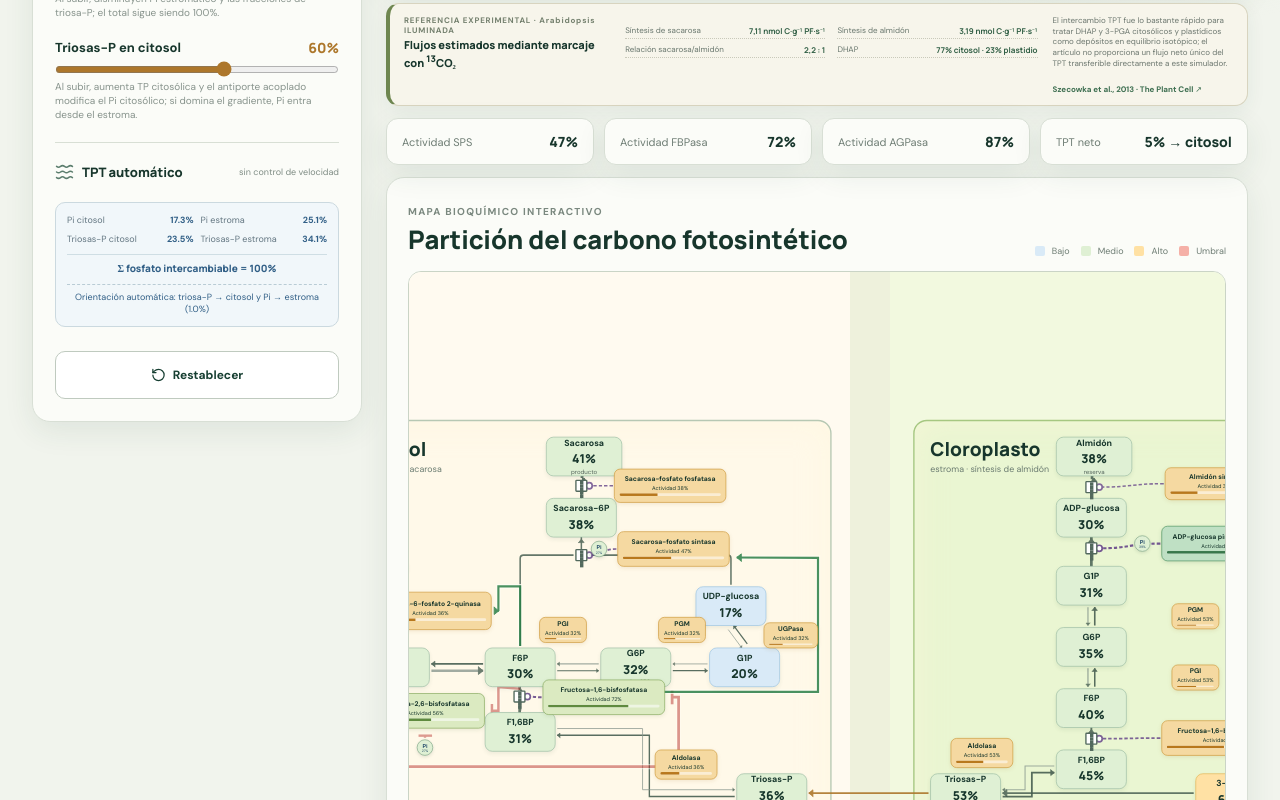
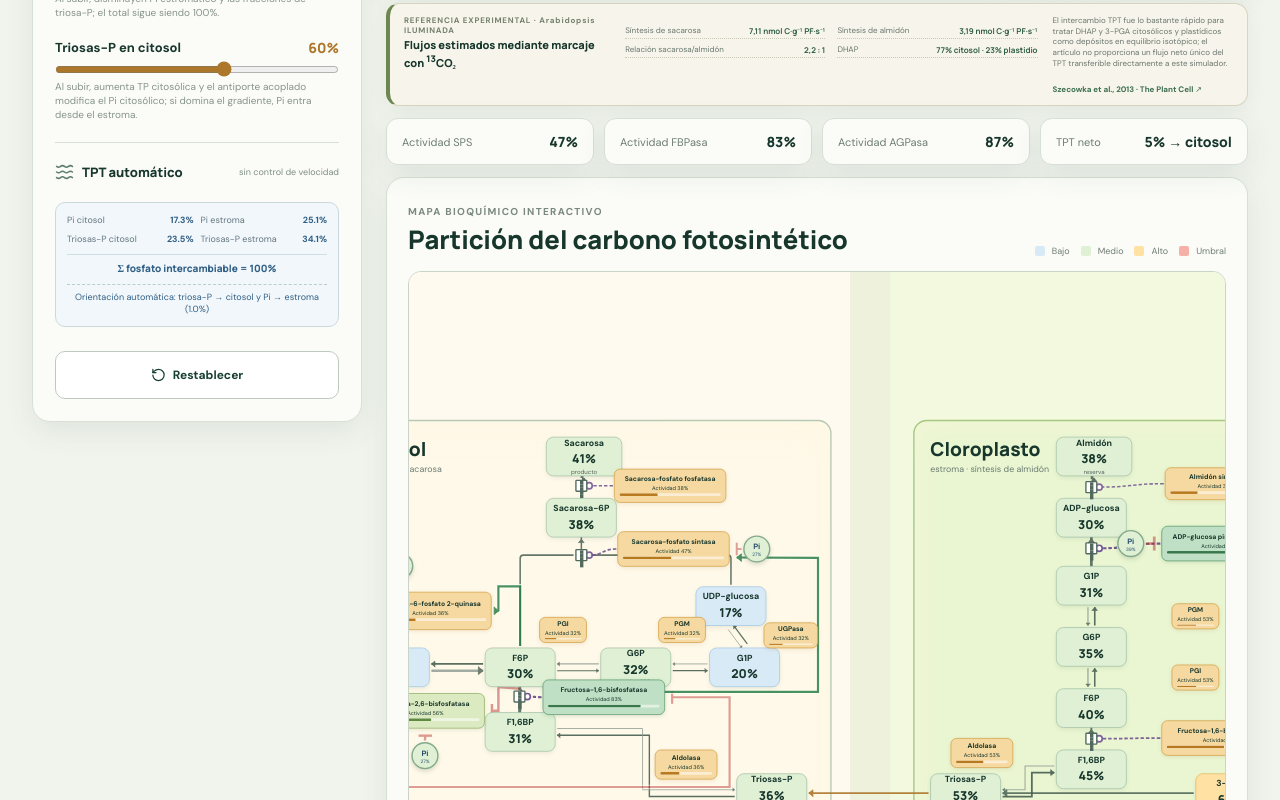
Before and after one commit to migred/Sacarosavsalmidon, a React (Vite) app: page / in a window 1280 px wide. Shown: the part 580-1380 px from the top of the page. Built offline with nearby package versions, Linux system fonts and the light colour scheme.

Commit message:
PiF226BP

```diff
--- a/package.json
+++ b/package.json
@@ -1,7 +1,7 @@
 {
   "name": "laboratorio-carbono-vegetal",
   "private": true,
-  "version": "1.0.9",
+  "version": "1.0.11",
   "type": "module",
   "scripts": {
     "dev": "vite",
--- a/src/App.tsx
+++ b/src/App.tsx
@@ -105,8 +105,10 @@ function derive(c: Controls): Model {
   // F6P y Pi activan la quinasa; las triosas-P la inhiben. Pi y F6P inhiben la fosfatasa.
   const f26Kinase = clamp(16 + f6p * .65 + piCyt * .38 - trioseCyt * .25)
   const f26Bisphosphatase = clamp(78 - piCyt * .48 - f6p * .32)
-  const f26bp = clamp(f26Kinase * .68 + (100 - f26Bisphosphatase) * .32)
-  const fbpase = clamp(100 - f26bp * .72)
+  // Respuesta deliberadamente exagerada para que F2,6BP funcione como un
+  // interruptor didáctico y no parezca permanentemente acumulado.
+  const f26bp = clamp(50 + (f26Kinase - f26Bisphosphatase) * 1.6)
+  const fbpase = clamp(100 - f26bp * .88)
   const sucrosePool = clamp(12 + carbonInput * .72 + trioseCyt * .35 - c.phloemLoading * .68 + (c.phase==='night'?8:0))
   const feedback = sucrosePool > 70 ? clamp((100 - sucrosePool) * 1.7) : 100
   const sps = clamp((g6p * .62 + (100 - piCyt) * .38) * feedback / 100)
@@ -205,7 +207,7 @@ export default function App(){
         <div className="map-card">
           <div className="map-title"><div><span>MAPA BIOQUÍMICO INTERACTIVO</span><h1>Partición del carbono fotosintético</h1></div><div className="map-legend"><i className="low"/>Bajo<i className="normal"/>Medio<i className="high"/>Alto<i className="critical"/>Umbral</div></div>
           <MetabolicFlow balance={balance} derived={d}/>
-          <div className="sbgn-key"><span><b>□</b> metabolito</span><span><b>○</b> proceso</span><span><b>→</b> dirigida</span><span><b>⇄</b> reversible</span><span><b>⊣</b> inhibición</span><span><b>△</b> activación</span><span><b>Pi repetido:</b> réplicas del mismo depósito</span><span><b>Regulación:</b> se muestra la señal dominante</span><span><b>Enzima:</b> rojo baja · ámbar media · verde alta</span><span><b>Pasa el cursor</b> para explicar su actividad</span></div>
+          <div className="sbgn-key"><span><b>□</b> metabolito</span><span><b>○</b> proceso</span><span><b>→</b> dirigida</span><span><b>⇄</b> reversible</span><span><b>⊣</b> inhibición</span><span><b>△</b> activación</span><span><b>Pi repetido:</b> réplicas del mismo depósito</span><span><b>Regulación:</b> se muestra la señal dominante</span><span><b>Enzima:</b> rojo baja · ámbar media · verde alta</span><span><b>Pasa el cursor:</b> viñeta explicativa</span></div>
         </div>
         <div className="interpretation"><Info/><div><b>Respuesta regulatoria</b><p>{d.sucrosePool>=70?'La sacarosa acumulada ejerce retroinhibición sobre SPS. ':d.sps<25?'La síntesis de sacarosa está limitada por sustrato o por Pi. ':'SPS conserva capacidad para sostener la síntesis de sacarosa. '}{balance.piCyt>=65?'El Pi citosólico alto inhibe SPS y modifica el balance F6P-2-quinasa/F2,6BPasa. ':''}{balance.piStroma>=65?'El Pi estromático reduce la relación 3-PGA/Pi e inhibe AGPasa. ':d.agpase>=70?'La relación carbono/Pi activa AGPasa y favorece el almidón. ':'AGPasa responde al balance carbono/Pi. '}El TPT intercambia una triosa-P por un Pi, sin cambiar el fosfato total.</p></div></div>
       </section>
--- a/src/MetabolicFlow.tsx
+++ b/src/MetabolicFlow.tsx
@@ -1,7 +1,7 @@
 import { memo, useMemo, useRef, useState } from 'react'
 import {
   Background, BaseEdge, Controls, Handle, MarkerType, Position, ReactFlow,
-  getBezierPath, getSmoothStepPath, getStraightPath, type EdgeProps, type NodeProps, type ReactFlowInstance,
+  getBezierPath, getSmoothStepPath, getStraightPath, type EdgeProps, type Node, type NodeProps, type ReactFlowInstance,
 } from '@xyflow/react'
 import '@xyflow/react/dist/style.css'
 import type { Balance, Derived } from './App'
@@ -9,6 +9,7 @@ import type { Balance, Derived } from './App'
 type Props = { balance: Balance; derived: Derived }
 type RegulationReason = { kind:'activation'|'inhibition'|'context'; text:string }
 type FlowData = { label: string; value?: number; activity?: number; compartment?: 'cytosol' | 'chloroplast'; note?: string; tone?: string; kind?: string; active?: boolean; strength?: number; flux?: number; production?: boolean; forwardFlux?: number; reverseFlux?: number; route?: 'left'|'right'|'top'|'bottom'|'elbow'; corridor?: number; waypoints?: {x:number;y:number}[]; reasons?: RegulationReason[]; tooltipSide?:'above'|'below' }
+type EnzymePopover = { x:number; y:number; side:'left'|'right'; label:string; activity:number; reasons:RegulationReason[] }
 
 const level = (v = 0) => v < 25 ? 'low' : v < 65 ? 'normal' : v < 82 ? 'high' : 'critical'
 const clamp = (v:number) => Math.max(0,Math.min(100,v))
@@ -54,9 +55,8 @@ const EnzymeNode = memo(({ data }: NodeProps) => {
   const activity=d.activity??0
   const activityClass=activity<25?'activity-low':activity<55?'activity-medium':activity<80?'activity-high':'activity-very-high'
   const summary=(d.reasons??[]).map(reason=>reason.text).join('. ')
-  return <div className={`enzyme-node ${activityClass}`} title={`${d.label}. Actividad ${Math.round(activity)}%. ${summary}`} aria-label={`${d.label}, actividad ${Math.round(activity)}%. ${summary}`}>
+  return <div className={`enzyme-node ${activityClass}`} aria-label={`${d.label}, actividad ${Math.round(activity)}%. ${summary}`}>
     <EnzymeHandles /><b>{d.label}</b><span>Actividad {Math.round(activity)}%</span><i><em style={{ width:`${activity}%` }} /></i>
-    {!!d.reasons?.length&&<div className={`enzyme-tooltip ${d.tooltipSide==='below'?'below':'above'}`} role="tooltip"><strong>¿Por qué {Math.round(activity)}%?</strong>{d.reasons.map((reason,index)=><span className={reason.kind} key={index}>{reason.kind==='activation'?'▲':reason.kind==='inhibition'?'⊣':'•'} {reason.text}</span>)}</div>}
   </div>
 })
 
@@ -145,7 +145,7 @@ const nodeTypes = { metabolite:MetaboliteNode, piAlias:PiAliasNode, process:Proc
 const edgeTypes = { reaction:ReactionEdge, regulatory:RegulatoryEdge, reversible:BidirectionalEdge, tpt:TptEdge }
 
 const met = (id:string,label:string,value:number,parentId:string,x:number,y:number,note?:string,width=104) => ({ id,type:'metabolite',parentId,extent:'parent' as const,position:{x,y},data:{label,value,note},style:{width,height:58},draggable:false })
-const piAlias=(id:string,value:number,parentId:string,x:number,y:number)=>({id,type:'piAlias',parentId,extent:'parent' as const,position:{x,y},data:{label:'Pi',value},style:{width:24,height:24},draggable:false,selectable:false})
+const piAlias=(id:string,value:number,parentId:string,x:number,y:number)=>({id,type:'piAlias',parentId,extent:'parent' as const,position:{x,y},data:{label:'Pi',value},style:{width:40,height:40},draggable:false,selectable:false})
 const proc = (id:string,label:string,parentId:string|undefined,x:number,y:number) => ({ id,type:'process',parentId,extent:parentId?'parent' as const:undefined,position:{x,y},data:{label},style:{width:18,height:18},draggable:false })
 const enz = (id:string,label:string,activity:number,parentId:string,x:number,y:number,width=92,height=38,reasons:RegulationReason[]=[],tooltipSide:'above'|'below'='above') => ({ id,type:'enzyme',parentId,extent:'parent' as const,position:{x,y},data:{label,activity,reasons,tooltipSide},style:{width,height},draggable:false })
 const reaction = (id:string,source:string,target:string,flux:number,sourceHandle:string,targetHandle:string,production=false) => ({ id,type:'reaction',source,target,sourceHandle,targetHandle,data:{flux,production},markerEnd:production?{type:MarkerType.ArrowClosed,color:'#435b4e',width:9,height:9}:undefined,selectable:false })
@@ -188,7 +188,7 @@ function makeElements(b:Balance,d:Derived) {
     met('g6c','G6P',d.g6p,'cytosol',380,335,'activa SPS'), met('f6c','F6P',d.f6p,'cytosol',210,335),
     met('f16c','F1,6BP',b.trioseCyt*.86,'cytosol',210,430), met('triosec','Triosas-P',b.trioseCyt,'cytosol',580,520,'citosol'),
     met('f26','F2,6BP',d.f26bp,'cytosol',25,335,'regulador'), met('pic','Pi',b.piCyt,'cytosol',600,615,'citosol · fuera'),
-    piAlias('pic_sps',b.piCyt,'cytosol',366,178),piAlias('pic_f26k',b.piCyt,'cytosol',73,205),piAlias('pic_f26b',b.piCyt,'cytosol',110,470),
+    piAlias('pic_sps',b.piCyt,'cytosol',590,170),piAlias('pic_f26k',b.piCyt,'cytosol',65,195),piAlias('pic_f26b',b.piCyt,'cytosol',102,474),
     proc('p_spp','Sacarosa-fosfato fosfatasa','cytosol',343,88),proc('p_sps','Sacarosa-fosfato sintasa','cytosol',343,190),proc('p_fbp','Fructosa-1,6-bisfosfatasa','cytosol',252,398),
     enz('e_spp','Sacarosa-fosfato fosfatasa',d.sucroseFlux,'cytosol',400,72,165,50,[substrate('sacarosa-6P',d.sucroseFlux)],'below'),
     enz('e_sps','Sacarosa-fosfato sintasa',d.sps,'cytosol',405,164,165,52,[activator('G6P',d.g6p,30),inhibitor('Pi citosólico',b.piCyt,55),inhibitor('sacarosa',d.sucrosePool,70),winner(spsDominant.label)],'below'),
@@ -205,7 +205,7 @@ function makeElements(b:Balance,d:Derived) {
     met('f6s','F6P',b.trioseStroma*.76,'chloroplast',210,395),met('f16s','F1,6BP',b.trioseStroma*.86,'chloroplast',210,485),
     met('trioses','Triosas-P',b.trioseStroma,'chloroplast',25,520,'estroma'),met('pga','3-PGA',pga,'chloroplast',415,520),
     met('pis','Pi',b.piStroma,'chloroplast',10,615,'estroma · dentro'),
-    piAlias('pis_agp',b.piStroma,'chloroplast',325,170),
+    piAlias('pis_agp',b.piStroma,'chloroplast',300,162),
     proc('p_starch','Almidón sintasa','chloroplast',253,90),proc('p_agp','ADP-glucosa pirofosforilasa','chloroplast',253,180),proc('p_fbp_s','Fructosa-1,6-bisfosfatasa','chloroplast',253,460),
     enz('e_starch','Almidón sintasa',d.starchFlux,'chloroplast',370,70,150,48,[substrate('ADP-glucosa',d.starchFlux)],'below'),
     enz('e_agp','ADP-glucosa pirofosforilasa',d.agpase,'chloroplast',365,156,170,52,[activator('3-PGA',pga,40),inhibitor('Pi estromático',b.piStroma,55),winner(agpDominant.label)],'below'),
@@ -239,19 +239,19 @@ function makeElements(b:Balance,d:Derived) {
     regulation('cat_starch','e_starch','p_starch','catalysis',true,d.starchFlux,'s-left','t-right'),regulation('cat_agp','e_agp','p_agp','catalysis',true,d.agpase,'s-left','t-right'),
     regulation('cat_fbp_s','e_fbp_s','p_fbp_s','catalysis',true,b.trioseStroma,'s-left','t-right'),
 
-    regulation('reg_f26_fbp','f26','e_fbp','inhibition',d.f26bp>=68,d.f26bp,'s-left','t-reg-right-2',undefined,undefined,[{x:10,y:364},{x:10,y:510},{x:495,y:510},{x:495,y:408}]),
+    regulation('reg_f26_fbp','f26','e_fbp','inhibition',d.f26bp>=55,d.f26bp,'s-left','t-reg-right-2',undefined,undefined,[{x:10,y:364},{x:10,y:540},{x:570,y:540},{x:570,y:408}]),
     regulation('reg_pi_f26b','pic_f26b','e_f26b','inhibition',b.piCyt>=55,b.piCyt,'s-top','t-reg-bottom-2'),
+    regulation('reg_pi_sps','pic_sps','e_sps','inhibition',spsDominant.id==='pi',spsDominant.id==='pi'?spsDominant.strength:b.piCyt*.38,'s-left','t-reg-right-2'),
+    regulation('reg_pi_f26k','pic_f26k','e_f26k','activation',f26kDominant.id==='pi',f26kDominant.id==='pi'?f26kDominant.strength:b.piCyt*.38,'s-bottom','t-reg-top-1'),
+    regulation('reg_pi_agp','pis_agp','e_agp','inhibition',agpDominant.id==='pi',b.piStroma,'s-right','t-reg-left-2'),
     regulation('reg_f6_f26b','f6c','e_f26b','inhibition',d.f6p>=35,d.f6p,'s-bottom','t-reg-right-2',undefined,undefined,[{x:230,y:393},{x:230,y:428}]),
   ]
-  if(spsDominant.id==='pi') edges.push(regulation('reg_pi_sps','pic_sps','e_sps','inhibition',true,spsDominant.strength,'s-right','t-reg-left-2'))
   if(spsDominant.id==='g6') edges.push(regulation('reg_g6_sps','g6c','e_sps','activation',true,spsDominant.strength,'s-bottom','t-reg-right-3',undefined,undefined,[{x:432,y:400},{x:700,y:400},{x:700,y:203}]))
   if(spsDominant.id==='sucrose') edges.push(regulation('reg_suc_sps','sucrose','e_sps','inhibition',true,spsDominant.strength,'s-right','t-reg-right-1','right',724))
 
-  if(f26kDominant.id==='pi') edges.push(regulation('reg_pi_f26k','pic_f26k','e_f26k','activation',true,f26kDominant.strength,'s-bottom','t-reg-top-1'))
   if(f26kDominant.id==='triose') edges.push(regulation('reg_tri_f26k','triosec','e_f26k','inhibition',true,f26kDominant.strength,'s-left','t-reg-left-3','left',18))
   if(f26kDominant.id==='f6') edges.push(regulation('reg_f6_f26k','f6c','e_f26k','activation',true,f26kDominant.strength,'s-top','t-reg-right-2',undefined,undefined,[{x:262,y:245},{x:230,y:245},{x:230,y:281}]))
 
-  if(agpDominant.id==='pi') edges.push(regulation('reg_pi_agp','pis_agp','e_agp','inhibition',true,agpDominant.strength,'s-right','t-reg-left-2'))
   if(agpDominant.id==='pga') edges.push(regulation('reg_pga_agp','pga','e_agp','activation',true,agpDominant.strength,'s-right','t-reg-right-3','right',1378))
   if(d.tpt>=0){
     edges.push(
@@ -269,8 +269,22 @@ function makeElements(b:Balance,d:Derived) {
 
 export function MetabolicFlow({balance,derived}:Props){
   const {nodes,edges}=useMemo(()=>makeElements(balance,derived),[balance,derived])
+  const stageRef=useRef<HTMLDivElement>(null)
   const fittedZoom=useRef<number|null>(null)
   const [isZoomed,setIsZoomed]=useState(false)
+  const [popover,setPopover]=useState<EnzymePopover|null>(null)
+  const showPopover=(event:React.MouseEvent,node:Node)=>{
+    if(node.type!=='enzyme'||!stageRef.current)return
+    const data=node.data as FlowData
+    const bounds=stageRef.current.getBoundingClientRect()
+    const activity=data.activity??0
+    const cursorX=event.clientX-bounds.left
+    const rawY=event.clientY-bounds.top+14
+    const side=cursorX+278>bounds.width?'left':'right'
+    const x=Math.max(8,Math.min(side==='left'?cursorX-276:cursorX+14,bounds.width-278))
+    const y=Math.max(8,Math.min(rawY,bounds.height-170))
+    setPopover({x,y,side,label:data.label,activity,reasons:data.reasons??[]})
+  }
   const fitOnInit=(instance:ReactFlowInstance)=>{
     requestAnimationFrame(()=>{
       Promise.resolve(instance.fitView({padding:.01,minZoom:.68,maxZoom:1.3})).then(()=>{
@@ -279,10 +293,14 @@ export function MetabolicFlow({balance,derived}:Props){
       })
     })
   }
-  return <div className={`flow-stage ${isZoomed?'canvas-zoomed':'canvas-fitted'}`}>
+  return <div ref={stageRef} className={`flow-stage ${isZoomed?'canvas-zoomed':'canvas-fitted'}`}>
     <div className="canvas-scroll-hint">{isZoomed?'Zoom activo · desplazamiento habilitado':'Vista completa · desplazamiento bloqueado'}</div>
-    <ReactFlow nodes={nodes} edges={edges} nodeTypes={nodeTypes} edgeTypes={edgeTypes} fitView fitViewOptions={{padding:.01,minZoom:.68,maxZoom:1.3}} onInit={fitOnInit} onMoveEnd={(_,viewport)=>setIsZoomed(fittedZoom.current!==null&&viewport.zoom>fittedZoom.current+.025)} minZoom={.6} maxZoom={2.2} nodesDraggable={false} nodesConnectable={false} elementsSelectable={false} panOnScroll={isZoomed} panOnDrag={isZoomed} preventScrolling={isZoomed} zoomOnPinch zoomOnScroll={false}>
+    <ReactFlow nodes={nodes} edges={edges} nodeTypes={nodeTypes} edgeTypes={edgeTypes} fitView fitViewOptions={{padding:.01,minZoom:.68,maxZoom:1.3}} onInit={fitOnInit} onMoveEnd={(_,viewport)=>setIsZoomed(fittedZoom.current!==null&&viewport.zoom>fittedZoom.current+.025)} onNodeMouseEnter={showPopover} onNodeMouseMove={showPopover} onNodeMouseLeave={()=>setPopover(null)} minZoom={.6} maxZoom={2.2} nodesDraggable={false} nodesConnectable={false} elementsSelectable={false} panOnScroll={isZoomed} panOnDrag={isZoomed} preventScrolling={isZoomed} zoomOnPinch zoomOnScroll={false}>
     <Background color="#dfe6dc" gap={24} size={1}/><Controls showInteractive={false}/>
     </ReactFlow>
+    {popover&&<div className={`enzyme-popover ${popover.side}`} role="tooltip" style={{left:popover.x,top:popover.y}}>
+      <div><strong>{popover.label}</strong><span className={popover.activity<35?'repressed':popover.activity>=70?'active':'intermediate'}>{popover.activity<35?'Reprimida o limitada':popover.activity>=70?'Activa':'Actividad intermedia'} · {Math.round(popover.activity)}%</span></div>
+      {popover.reasons.map((reason,index)=><p className={reason.kind} key={index}><b>{reason.kind==='activation'?'▲':reason.kind==='inhibition'?'⊣':'•'}</b>{reason.text}</p>)}
+    </div>}
   </div>
 }
```
Also changed, not shown: src/styles.css, 4 other files (tests, documents, lock files or other folders).
